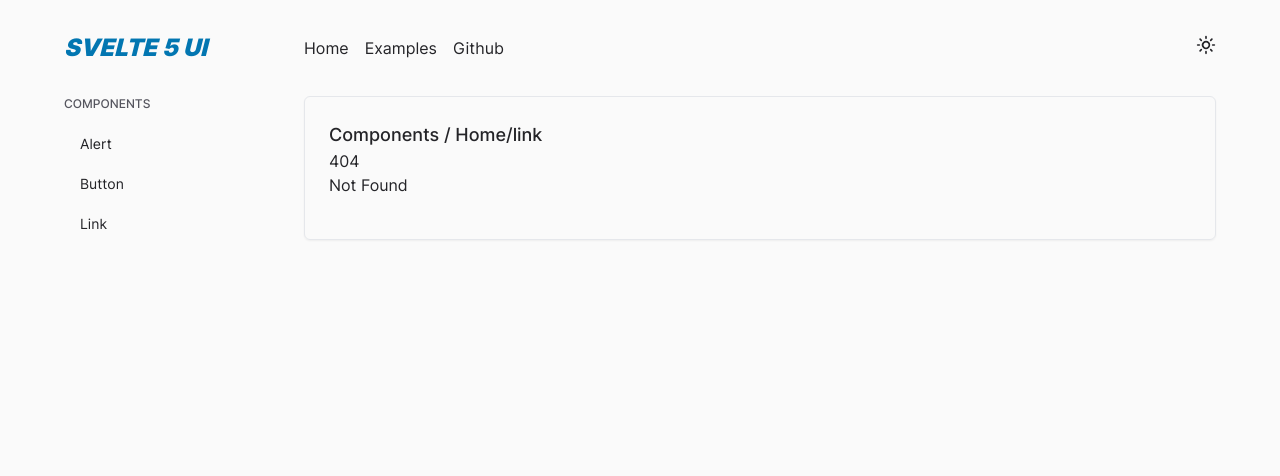
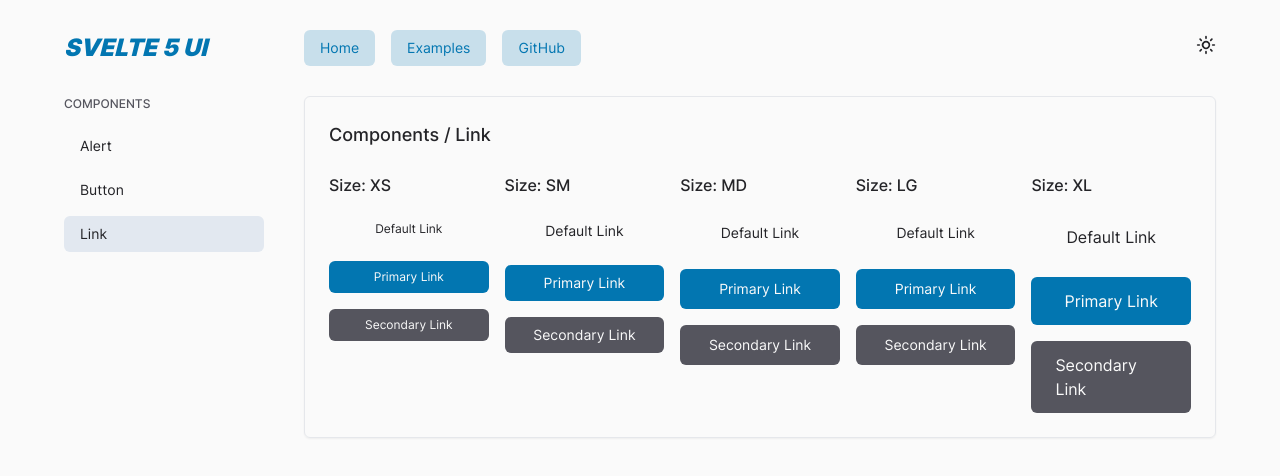
Before and after one commit to margusliinev/svelte5-ui-components, a SvelteKit app: page /home/link in a window 1280 px wide. Before the commit this address had no page. Shown: the top 476 px of the page. Built offline with nearby package versions, Linux system fonts and the light colour scheme.

Commit message:
update layout, setup redirects, nav links

```diff
--- a/src/components/Link.svelte
+++ b/src/components/Link.svelte
@@ -12,7 +12,7 @@
     let { children, color, class: className, ...props } = $props<LinkProps>()
 
     let linkVariants = {
-        default: 'focus-visible:ring-foreground hover:text-foreground-hover',
+        default: 'focus-visible:ring-foreground',
         primary: 'bg-primary text-primary-foreground hover:bg-primary-hover focus-visible:ring-primary dark:font-medium',
         secondary: 'bg-secondary text-secondary-foreground hover:bg-secondary-hover focus-visible:ring-secondary dark:font-medium'
     }
--- a/src/routes/+layout.svelte
+++ b/src/routes/+layout.svelte
@@ -1,53 +1,43 @@
 <script lang="ts">
-    import { ThemeSwitch } from '$components'
     import '../styles/fonts.css'
     import '../styles/index.css'
+    import { Link, ThemeSwitch } from '$components'
 
     let { data } = $props()
 </script>
 
-<div class="min-h-[calc(screen - 4rem)] mx-auto w-screen-90 max-w-screen-xl lg:w-screen-90">
+<div class="min-h-[calc(screen - 4rem)] mx-auto w-screen-90 max-w-screen-2xl lg:w-screen-90">
     <header class="grid h-24 grid-cols-[auto_1fr] items-center">
         <div class="w-60">
-            <h1 class="text-2xl font-black uppercase italic text-primary">Svelte 5 UI</h1>
+            <Link href="/" size="icon" class="text-2xl font-black uppercase italic text-primary">Svelte 5 UI</Link>
         </div>
         <div class="flex items-center justify-between">
             <nav>
                 <ul class="flex items-center gap-4">
                     <li>
-                        <a href="/">Home</a>
+                        <Link href="/home" size="sm" class="bg-primary/20 text-primary hover:bg-primary/30">Home</Link>
                     </li>
                     <li>
-                        <a href="/examples">Examples</a>
+                        <Link href="/examples" size="sm" class="bg-primary/20 text-primary hover:bg-primary/30">Examples</Link>
                     </li>
                     <li>
-                        <a href="https://github.com/margusliinev/svelte5-ui-components" target="_blank">Github</a>
+                        <Link href="https://github.com/margusliinev/svelte5-ui-components" size="sm" target="_blank" class="bg-primary/20 text-primary hover:bg-primary/30">GitHub</Link>
                     </li>
                 </ul>
             </nav>
-            <div>
-                <ThemeSwitch />
-            </div>
+            <ThemeSwitch />
         </div>
     </header>
     <div class="mb-20 grid items-start lg:grid-cols-[auto_1fr]">
         <aside class="hidden w-60 lg:grid">
             <h4 class="mb-4 text-xs font-medium uppercase text-secondary">Components</h4>
             <ul class="flex max-w-[200px] flex-col gap-2">
-                <li>
-                    <a href="/alert" class={data.route === '/alert' ? 'grid h-8 w-full items-center rounded-md bg-slate-200 pl-4 text-sm' : 'grid h-8 items-center rounded-md pl-4 text-sm'}>Alert</a>
-                </li>
-                <li>
-                    <a href="/button" class={data.route === '/button' ? 'grid h-8 w-full items-center rounded-md bg-slate-200 pl-4 text-sm' : 'grid h-8 items-center rounded-md pl-4 text-sm'}>Button</a
-                    >
-                </li>
-                <li>
-                    <a href="/link" class={data.route === '/link' ? 'grid h-8 w-full items-center rounded-md bg-slate-200 pl-4 text-sm' : 'grid h-8 items-center rounded-md pl-4 text-sm'}>Link</a>
-                </li>
+                <li><Link href="/home/alert" size="sm" class={`flex items-center justify-start ${data.route === '/home/alert' ? 'bg-slate-200' : ''}`}>Alert</Link></li>
+                <li><Link href="/home/button" size="sm" class={`flex items-center justify-start ${data.route === '/home/button' ? 'bg-slate-200' : ''}`}>Button</Link></li>
+                <li><Link href="/home/link" size="sm" class={`flex items-center justify-start ${data.route === '/home/link' ? 'bg-slate-200' : ''}`}>Link</Link></li>
             </ul>
         </aside>
         <main class="h-full w-full rounded-md border bg-card p-6 shadow-sm">
-            <h1 class="text-lg font-medium">Components / {`${data?.route?.replace('/', '').slice(0, 1).toUpperCase()}${data?.route?.replace('/', '').slice(1)}`}</h1>
             <slot />
         </main>
     </div>
--- a/src/routes/+layout.ts
+++ b/src/routes/+layout.ts
@@ -1,5 +1,8 @@
+import { redirect } from '@sveltejs/kit'
+
 export const load = async ({ route }) => {
-    return {
-        route: route.id
-    }
+    if (route.id === '/') throw redirect(303, '/home/alert')
+    if (route.id === '/home') throw redirect(303, '/home/alert')
+
+    return { route: route.id }
 }
--- a/src/routes/+page.svelte
+++ /dev/null
@@ -1 +0,0 @@
-<h1>Home Page</h1>
--- /dev/null
+++ b/src/routes/examples/+page.svelte
@@ -0,0 +1 @@
+<h1>Examples Page</h1>
--- /dev/null
+++ b/src/routes/home/+layout.svelte
@@ -0,0 +1,8 @@
+<script lang="ts">
+    let { data } = $props()
+</script>
+
+<h1 class="mb-6 text-lg font-medium capitalize">
+    Components / {`${data?.route?.split('/')[2]}`}
+</h1>
+<slot />
--- /dev/null
+++ b/src/routes/home/+page.svelte
@@ -0,0 +1 @@
+<!-- No content here, redirect to /home/{component name} -->
--- a/src/routes/button/+page.svelte
+++ b/src/routes/home/button/+page.svelte
@@ -5,7 +5,7 @@
     let sizes = ['xs', 'sm', 'md', 'lg', 'xl'] as const
 </script>
 
-<div class="grid min-h-full gap-4 pt-6 sm:grid-cols-2 lg:grid-cols-3 xl:grid-cols-5">
+<div class="grid gap-4 sm:grid-cols-2 lg:grid-cols-3 xl:grid-cols-5">
     {#each sizes as size, i}
         <div class="flex flex-col gap-4">
             <h2 class="font-medium">Size: <span class="uppercase">{`${sizes[i]}`}</span></h2>
--- a/src/routes/link/+page.svelte
+++ b/src/routes/home/link/+page.svelte
@@ -4,7 +4,7 @@
     let sizes = ['xs', 'sm', 'md', 'lg', 'xl'] as const
 </script>
 
-<div class="grid min-h-full gap-4 pt-6 sm:grid-cols-2 lg:grid-cols-3 xl:grid-cols-5">
+<div class="grid gap-4 sm:grid-cols-2 lg:grid-cols-3 xl:grid-cols-5">
     {#each sizes as size, i}
         <div class="flex flex-col gap-4">
             <h2 class="font-medium">Size: <span class="uppercase">{`${sizes[i]}`}</span></h2>
```
Also changed, not shown: src/routes/home/alert/+page.svelte (renamed from src/routes/alert/+page.svelte).
